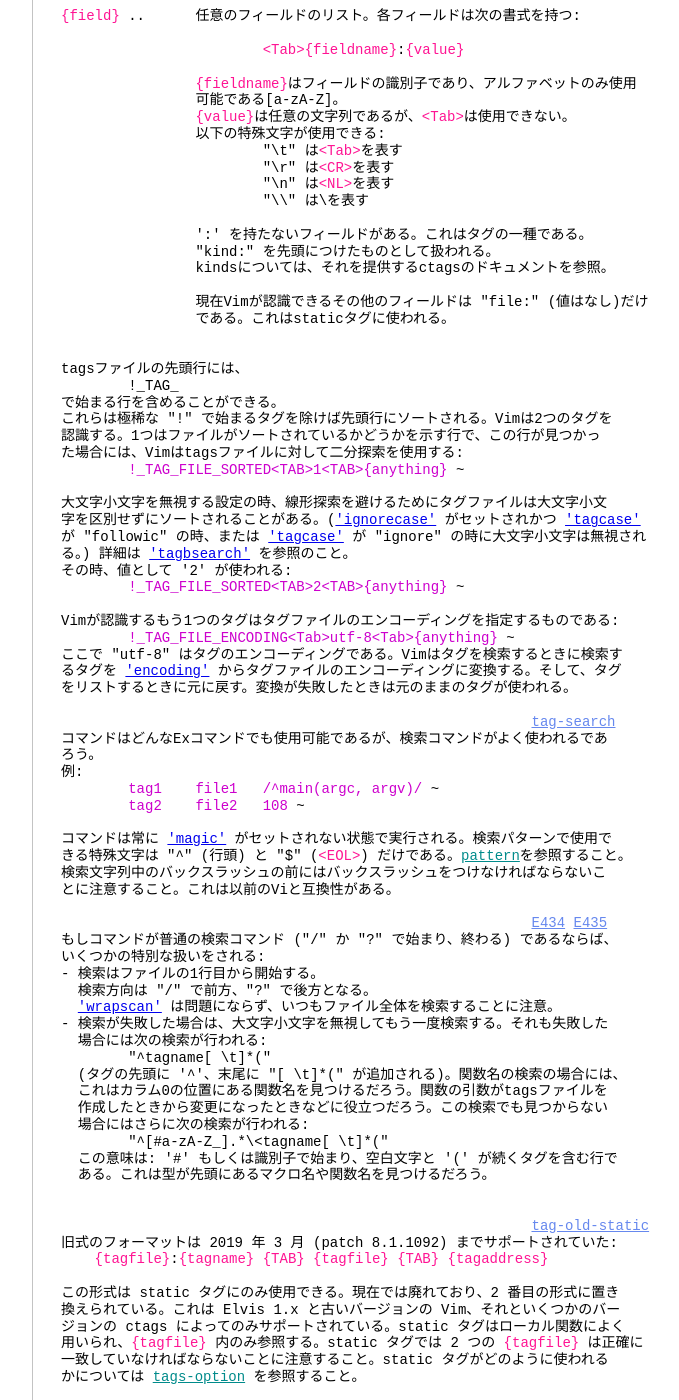
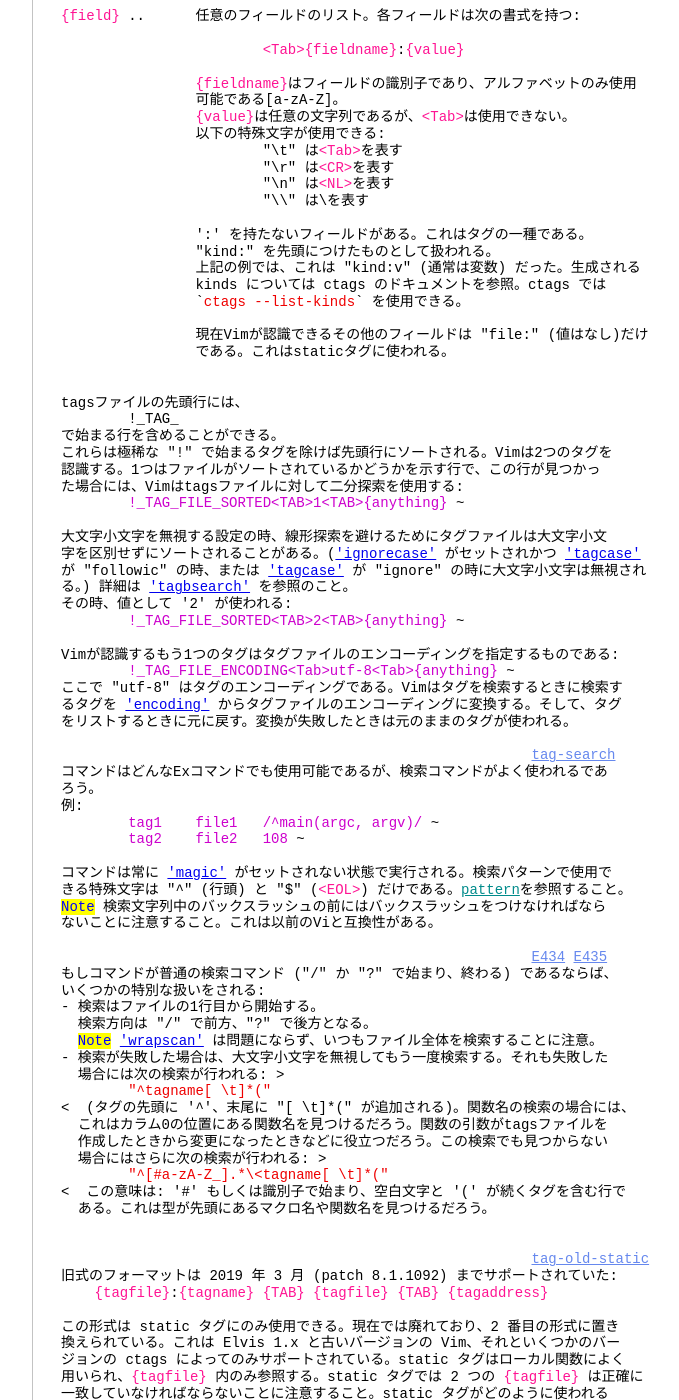
Before and after one commit to vim-jp/vimdoc-ja, a Jekyll site: the page built from tagsrch.html, in a window 1280 px wide and 1400 px high, scrolled down 10185 px. Shown: the whole window, without its empty margins (340-1019 px from the left). Built offline with Jekyll 4.4.1, drawn with Linux system fonts in a browser that asks for light colours; nearby versions of some CDN libraries; comment, search, counter and statistics services are not loaded; some of the changed text lies outside the part shown.

Commit message:
Generated by GitHub workflow 10314743232
https://github.com/vim-jp/vimdoc-ja-working/actions/runs/10314743232

```diff
--- a/tagsrch.html
+++ b/tagsrch.html
@@ -3,7 +3,7 @@ layout: vimdoc
 helpname: 'tagsrch'
 ---
 <div id='vimCodeElement'>
-<a class="Constant" href="tagsrch.html" name="tagsrch.txt">tagsrch.txt</a>&nbsp;&nbsp; For&nbsp;<span class="Identifier">Vim バージョン 9.1.</span>&nbsp;&nbsp;Last change: 2024 Mar 16<br>
+<a class="Constant" href="tagsrch.html" name="tagsrch.txt">tagsrch.txt</a>&nbsp;&nbsp; For&nbsp;<span class="Identifier">Vim バージョン 9.1.</span>&nbsp;&nbsp;Last change: 2024 Aug 01<br>
 <br>
 <br>
 &nbsp;&nbsp;&nbsp;&nbsp;&nbsp;&nbsp;&nbsp;&nbsp;&nbsp;&nbsp;&nbsp;&nbsp;&nbsp;&nbsp;&nbsp;&nbsp;&nbsp;&nbsp;<span class="Identifier">VIMリファレンスマニュアル&nbsp;&nbsp;&nbsp;&nbsp;by Bram Moolenaar</span><br>
@@ -589,13 +589,13 @@ tags ファイルは次の 2 つの形式のどれかで構成されなければ
 &nbsp;&nbsp;&nbsp;&nbsp;&nbsp;&nbsp;&nbsp;&nbsp;&nbsp;&nbsp;&nbsp;&nbsp;&nbsp;&nbsp;&nbsp;&nbsp;Posixでは主に使われる行番号と検索コマンドのみ許可する。<br>
 <span class="Special">{term}</span>&nbsp;&nbsp;&nbsp;&nbsp;&nbsp;&nbsp;&nbsp;&nbsp;&nbsp;&nbsp;;&quot; セミコロンとダブルクォートの2文字。これはViによってコメント<br>
 &nbsp;&nbsp;&nbsp;&nbsp;&nbsp;&nbsp;&nbsp;&nbsp;&nbsp;&nbsp;&nbsp;&nbsp;&nbsp;&nbsp;&nbsp;&nbsp;とみなされ、続く文字列は無視される。以前のViとの互換性を保つた<br>
-&nbsp;&nbsp;&nbsp;&nbsp;&nbsp;&nbsp;&nbsp;&nbsp;&nbsp;&nbsp;&nbsp;&nbsp;&nbsp;&nbsp;&nbsp;&nbsp;めにある。これは続くフィールドを無視する。例:<br>
-&nbsp;&nbsp;&nbsp;&nbsp;&nbsp;&nbsp;&nbsp;&nbsp;&nbsp;&nbsp;&nbsp;&nbsp;&nbsp;&nbsp;&nbsp;&nbsp;&nbsp;&nbsp;&nbsp;&nbsp;&nbsp;&nbsp;&nbsp;&nbsp;APP&nbsp;&nbsp;&nbsp;&nbsp; file&nbsp;&nbsp;&nbsp;&nbsp;/^static int APP;$/;&quot;&nbsp;&nbsp; v<br>
-&nbsp;&nbsp;&nbsp;&nbsp;&nbsp;&nbsp;&nbsp;&nbsp;&nbsp;&nbsp;&nbsp;&nbsp;&nbsp;&nbsp;&nbsp;&nbsp;<span class="Special">{tagaddress}</span>&nbsp;が行番号または検索パターンではない場合、<span class="Special">{term}</span>&nbsp;は<br>
+&nbsp;&nbsp;&nbsp;&nbsp;&nbsp;&nbsp;&nbsp;&nbsp;&nbsp;&nbsp;&nbsp;&nbsp;&nbsp;&nbsp;&nbsp;&nbsp;めにある。これは続くフィールドを無視する。例:&nbsp;&gt;<br>
+<div class="helpExample">&nbsp;&nbsp;&nbsp;&nbsp;&nbsp;&nbsp;&nbsp;&nbsp;&nbsp;&nbsp;&nbsp;&nbsp;&nbsp;&nbsp;&nbsp;&nbsp;&nbsp;&nbsp;&nbsp;&nbsp;&nbsp;&nbsp;&nbsp;&nbsp;APP&nbsp;&nbsp;&nbsp;&nbsp; file&nbsp;&nbsp;&nbsp;&nbsp;/^static int APP;$/;&quot;&nbsp;&nbsp; v</div>
+&lt;&nbsp;&nbsp;&nbsp;&nbsp;&nbsp;&nbsp;&nbsp;&nbsp;&nbsp;&nbsp;&nbsp;&nbsp;&nbsp;&nbsp;&nbsp;<span class="Special">{tagaddress}</span>&nbsp;が行番号または検索パターンではない場合、<span class="Special">{term}</span>&nbsp;は<br>
 &nbsp;&nbsp;&nbsp;&nbsp;&nbsp;&nbsp;&nbsp;&nbsp;&nbsp;&nbsp;&nbsp;&nbsp;&nbsp;&nbsp;&nbsp;&nbsp;|;&quot; でなければならない。ここで、バーはコマンドを終了させる(バー<br>
 &nbsp;&nbsp;&nbsp;&nbsp;&nbsp;&nbsp;&nbsp;&nbsp;&nbsp;&nbsp;&nbsp;&nbsp;&nbsp;&nbsp;&nbsp;&nbsp;を除く)。そして ;&quot; はViに残りの行を無視させるために使われる。<br>
-&nbsp;&nbsp;&nbsp;&nbsp;&nbsp;&nbsp;&nbsp;&nbsp;&nbsp;&nbsp;&nbsp;&nbsp;&nbsp;&nbsp;&nbsp;&nbsp;例:<br>
-&nbsp;&nbsp;&nbsp;&nbsp;&nbsp;&nbsp;&nbsp;&nbsp;&nbsp;&nbsp;&nbsp;&nbsp;&nbsp;&nbsp;&nbsp;&nbsp;&nbsp;&nbsp;&nbsp;&nbsp;&nbsp;&nbsp;&nbsp;&nbsp;APP&nbsp;&nbsp;&nbsp;&nbsp; file.c&nbsp;&nbsp;call cursor(3, 4)|;&quot;&nbsp;&nbsp;&nbsp;&nbsp;v<br>
+&nbsp;&nbsp;&nbsp;&nbsp;&nbsp;&nbsp;&nbsp;&nbsp;&nbsp;&nbsp;&nbsp;&nbsp;&nbsp;&nbsp;&nbsp;&nbsp;例:&nbsp;&gt;<br>
+<div class="helpExample">&nbsp;&nbsp;&nbsp;&nbsp;&nbsp;&nbsp;&nbsp;&nbsp;&nbsp;&nbsp;&nbsp;&nbsp;&nbsp;&nbsp;&nbsp;&nbsp;&nbsp;&nbsp;&nbsp;&nbsp;&nbsp;&nbsp;&nbsp;&nbsp;APP&nbsp;&nbsp;&nbsp;&nbsp; file.c&nbsp;&nbsp;call cursor(3, 4)|;&quot;&nbsp;&nbsp;&nbsp;&nbsp;v</div>
 <br>
 <span class="Special">{field}</span>&nbsp;..&nbsp;&nbsp;&nbsp;&nbsp;&nbsp;&nbsp;任意のフィールドのリスト。各フィールドは次の書式を持つ:<br>
 <br>
@@ -612,7 +612,9 @@ tags ファイルは次の 2 つの形式のどれかで構成されなければ
 <br>
 &nbsp;&nbsp;&nbsp;&nbsp;&nbsp;&nbsp;&nbsp;&nbsp;&nbsp;&nbsp;&nbsp;&nbsp;&nbsp;&nbsp;&nbsp;&nbsp;':' を持たないフィールドがある。これはタグの一種である。<br>
 &nbsp;&nbsp;&nbsp;&nbsp;&nbsp;&nbsp;&nbsp;&nbsp;&nbsp;&nbsp;&nbsp;&nbsp;&nbsp;&nbsp;&nbsp;&nbsp;&quot;kind:&quot; を先頭につけたものとして扱われる。<br>
-&nbsp;&nbsp;&nbsp;&nbsp;&nbsp;&nbsp;&nbsp;&nbsp;&nbsp;&nbsp;&nbsp;&nbsp;&nbsp;&nbsp;&nbsp;&nbsp;kindsについては、それを提供するctagsのドキュメントを参照。<br>
+&nbsp;&nbsp;&nbsp;&nbsp;&nbsp;&nbsp;&nbsp;&nbsp;&nbsp;&nbsp;&nbsp;&nbsp;&nbsp;&nbsp;&nbsp;&nbsp;上記の例では、これは &quot;kind:v&quot; (通常は変数) だった。生成される<br>
+&nbsp;&nbsp;&nbsp;&nbsp;&nbsp;&nbsp;&nbsp;&nbsp;&nbsp;&nbsp;&nbsp;&nbsp;&nbsp;&nbsp;&nbsp;&nbsp;kinds については ctags のドキュメントを参照。ctags では<br>
+&nbsp;&nbsp;&nbsp;&nbsp;&nbsp;&nbsp;&nbsp;&nbsp;&nbsp;&nbsp;&nbsp;&nbsp;&nbsp;&nbsp;&nbsp;&nbsp;`<span class="Comment">ctags --list-kinds</span>`&nbsp;を使用できる。<br>
 <br>
 &nbsp;&nbsp;&nbsp;&nbsp;&nbsp;&nbsp;&nbsp;&nbsp;&nbsp;&nbsp;&nbsp;&nbsp;&nbsp;&nbsp;&nbsp;&nbsp;現在Vimが認識できるその他のフィールドは &quot;file:&quot; (値はなし)だけ<br>
 &nbsp;&nbsp;&nbsp;&nbsp;&nbsp;&nbsp;&nbsp;&nbsp;&nbsp;&nbsp;&nbsp;&nbsp;&nbsp;&nbsp;&nbsp;&nbsp;である。これはstaticタグに使われる。<br>
@@ -648,24 +650,24 @@ Vimが認識するもう1つのタグはタグファイルのエンコーディ
 <br>
 コマンドは常に&nbsp;<a class="Type" href="options.html#'magic'">'magic'</a>&nbsp;がセットされない状態で実行される。検索パターンで使用で<br>
 きる特殊文字は &quot;^&quot; (行頭) と &quot;$&quot; (<span class="Special">&lt;EOL&gt;</span>) だけである。<a class="Identifier" href="pattern.html#pattern">pattern</a>を参照すること。<br>
-検索文字列中のバックスラッシュの前にはバックスラッシュをつけなければならないこ<br>
-とに注意すること。これは以前のViと互換性がある。<br>
+<span class="Todo">Note</span>&nbsp;検索文字列中のバックスラッシュの前にはバックスラッシュをつけなければなら<br>
+ないことに注意すること。これは以前のViと互換性がある。<br>
 <br>
 &nbsp;&nbsp;&nbsp;&nbsp;&nbsp;&nbsp;&nbsp;&nbsp;&nbsp;&nbsp;&nbsp;&nbsp;&nbsp;&nbsp;&nbsp;&nbsp;&nbsp;&nbsp;&nbsp;&nbsp;&nbsp;&nbsp;&nbsp;&nbsp;&nbsp;&nbsp;&nbsp;&nbsp;&nbsp;&nbsp;&nbsp;&nbsp;&nbsp;&nbsp;&nbsp;&nbsp;&nbsp;&nbsp;&nbsp;&nbsp;&nbsp;&nbsp;&nbsp;&nbsp;&nbsp;&nbsp;&nbsp;&nbsp;&nbsp;&nbsp;&nbsp;&nbsp;&nbsp;&nbsp;&nbsp;&nbsp;<a class="Constant" href="tagsrch.html#E434" name="E434">E434</a>&nbsp;<a class="Constant" href="tagsrch.html#E435" name="E435">E435</a><br>
 もしコマンドが普通の検索コマンド (&quot;/&quot; か &quot;?&quot; で始まり、終わる) であるならば、<br>
 いくつかの特別な扱いをされる:<br>
 - 検索はファイルの1行目から開始する。<br>
 &nbsp;&nbsp;検索方向は &quot;/&quot; で前方、&quot;?&quot; で後方となる。<br>
-&nbsp;&nbsp;<a class="Type" href="options.html#'wrapscan'">'wrapscan'</a>&nbsp;は問題にならず、いつもファイル全体を検索することに注意。<br>
+&nbsp;&nbsp;<span class="Todo">Note</span>&nbsp;<a class="Type" href="options.html#'wrapscan'">'wrapscan'</a>&nbsp;は問題にならず、いつもファイル全体を検索することに注意。<br>
 - 検索が失敗した場合は、大文字小文字を無視してもう一度検索する。それも失敗した<br>
-&nbsp;&nbsp;場合には次の検索が行われる:<br>
-&nbsp;&nbsp;&nbsp;&nbsp;&nbsp;&nbsp;&nbsp;&nbsp;&quot;^tagname[ \t]*(&quot;<br>
-&nbsp;&nbsp;(タグの先頭に '^'、末尾に &quot;[ \t]*(&quot; が追加される)。関数名の検索の場合には、<br>
+&nbsp;&nbsp;場合には次の検索が行われる:&nbsp;&gt;<br>
+<div class="helpExample">&nbsp;&nbsp;&nbsp;&nbsp;&nbsp;&nbsp;&nbsp;&nbsp;&quot;^tagname[ \t]*(&quot;</div>
+&lt;&nbsp;&nbsp;(タグの先頭に '^'、末尾に &quot;[ \t]*(&quot; が追加される)。関数名の検索の場合には、<br>
 &nbsp;&nbsp;これはカラム0の位置にある関数名を見つけるだろう。関数の引数がtagsファイルを<br>
 &nbsp;&nbsp;作成したときから変更になったときなどに役立つだろう。この検索でも見つからない<br>
-&nbsp;&nbsp;場合にはさらに次の検索が行われる:<br>
-&nbsp;&nbsp;&nbsp;&nbsp;&nbsp;&nbsp;&nbsp;&nbsp;&quot;^[#a-zA-Z_].*\&lt;tagname[ \t]*(&quot;<br>
-&nbsp;&nbsp;この意味は: '#' もしくは識別子で始まり、空白文字と '(' が続くタグを含む行で<br>
+&nbsp;&nbsp;場合にはさらに次の検索が行われる:&nbsp;&gt;<br>
+<div class="helpExample">&nbsp;&nbsp;&nbsp;&nbsp;&nbsp;&nbsp;&nbsp;&nbsp;&quot;^[#a-zA-Z_].*\&lt;tagname[ \t]*(&quot;</div>
+&lt;&nbsp;&nbsp;この意味は: '#' もしくは識別子で始まり、空白文字と '(' が続くタグを含む行で<br>
 &nbsp;&nbsp;ある。これは型が先頭にあるマクロ名や関数名を見つけるだろう。<br>
 <br>
 <br>
```
